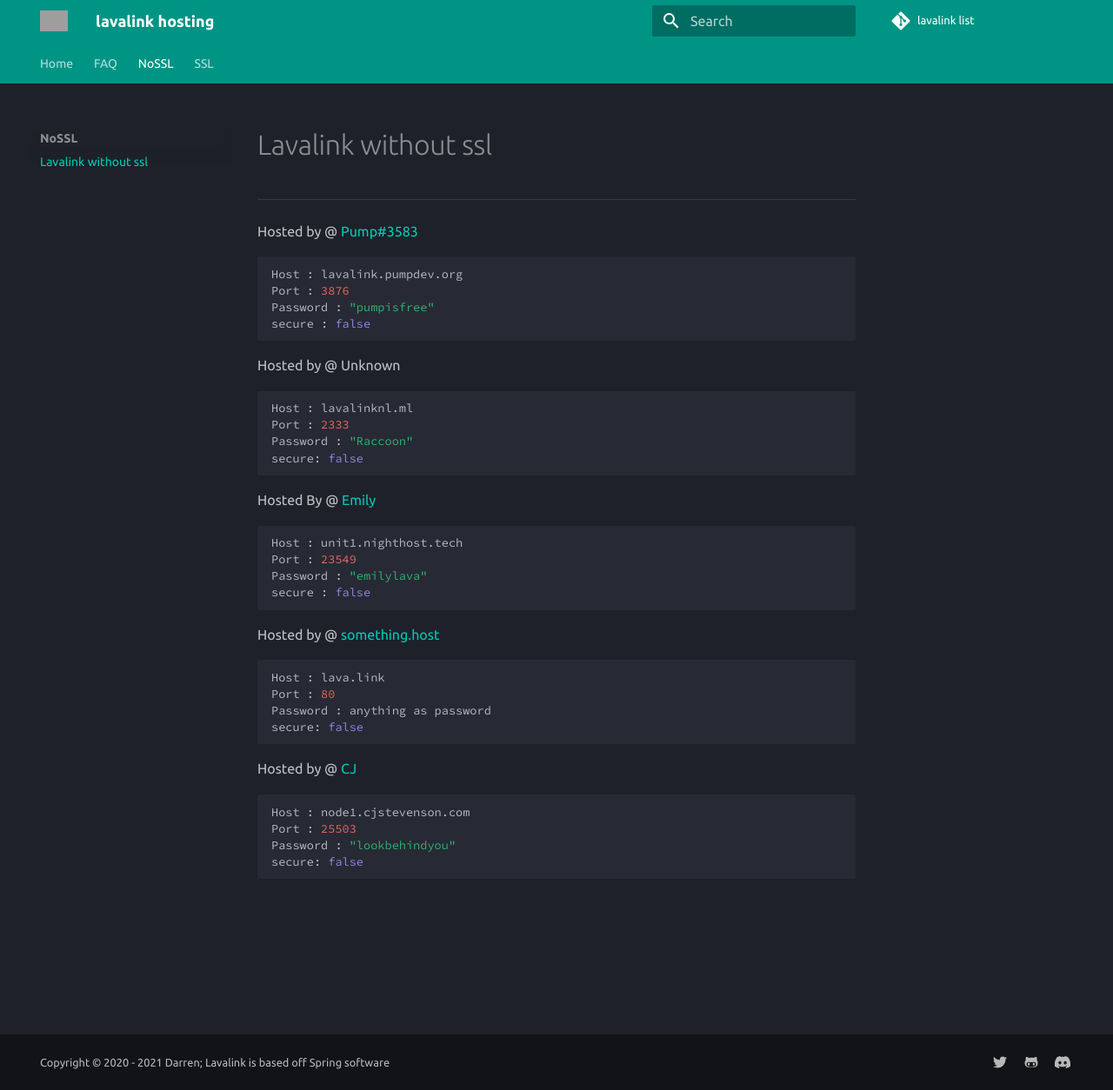
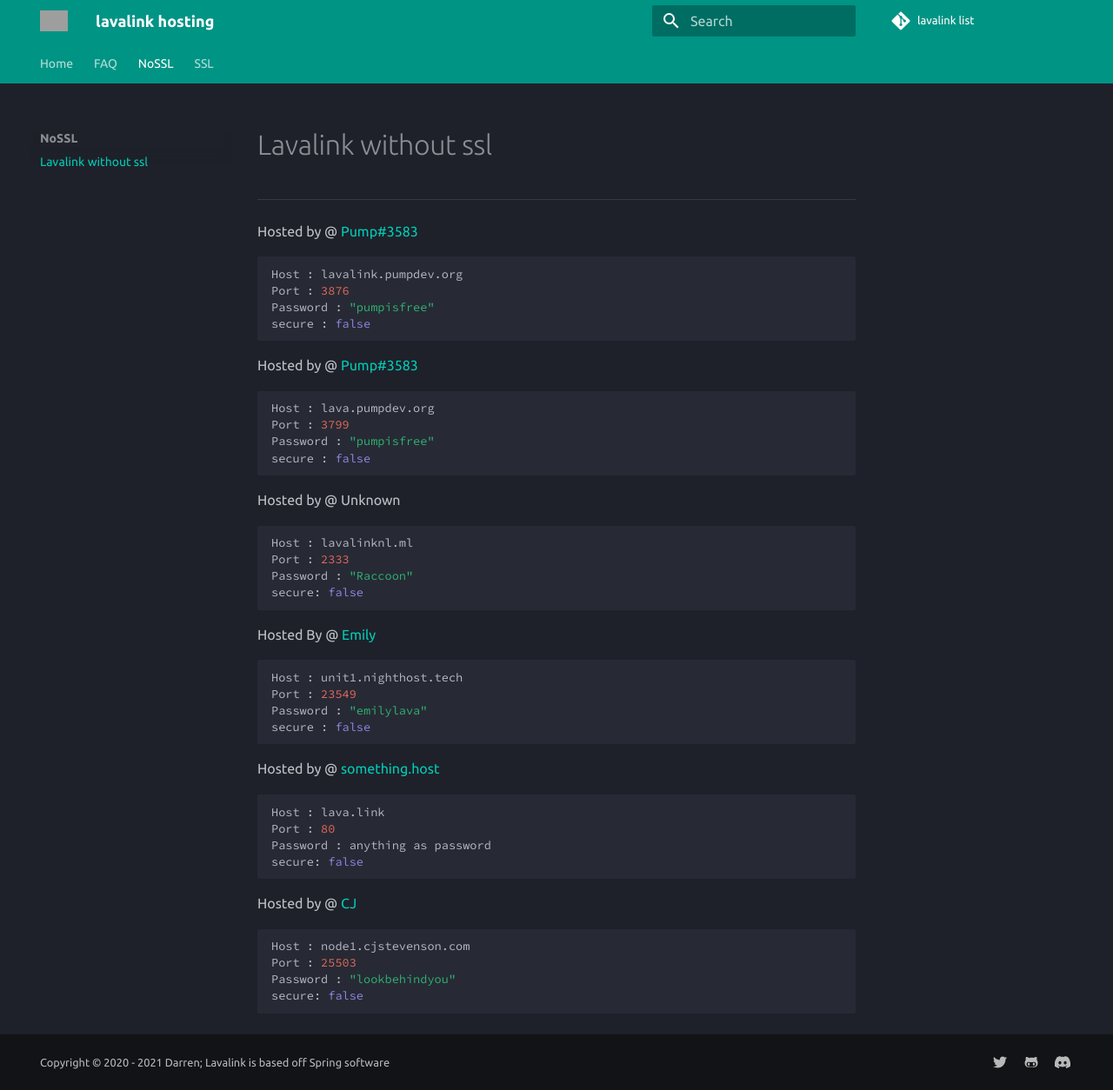
Before and after one commit to DarrenOfficial/lavalink-list, an MkDocs documentation site: the page built from docs/NoSSL/lavalink-without-ssl.md, in a window 1280 px wide and 1254 px high. Shown: the whole window at 87% size. Built offline with MkDocs 1.6.1 and Material for MkDocs 9.7.7, drawn with Linux system fonts in a browser that asks for light colours; comment, search, counter and statistics services are not loaded; grey boxes are pictures that could not be loaded.

Commit message:
another
I will add more if people ned

````diff
--- a/docs/NoSSL/lavalink-without-ssl.md
+++ b/docs/NoSSL/lavalink-without-ssl.md
@@ -4,6 +4,14 @@ Hosted by @ [Pump#3583](https://pumpdev.org)
 ```bash
 Host : lavalink.pumpdev.org
 Port : 3876
+Password : "pumpisfree"
+secure : false
+```
+
+Hosted by @ [Pump#3583](https://pumpdev.org)
+```bash
+Host : lava.pumpdev.org
+Port : 3799
 Password : "pumpisfree"
 secure : false
 ```
````
